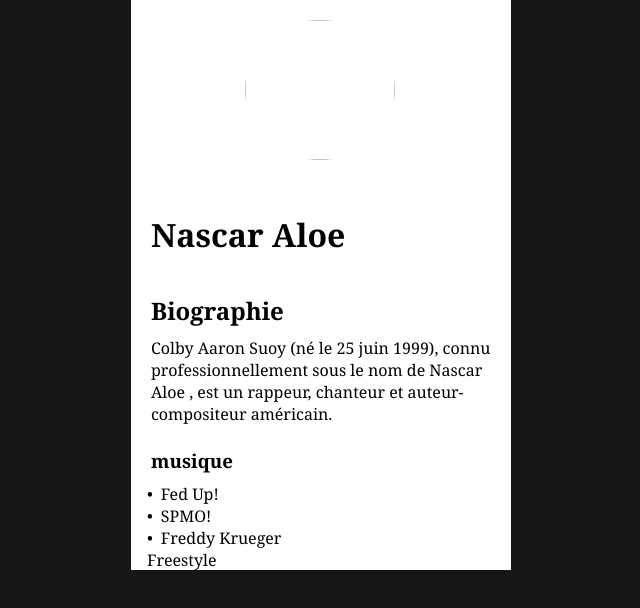
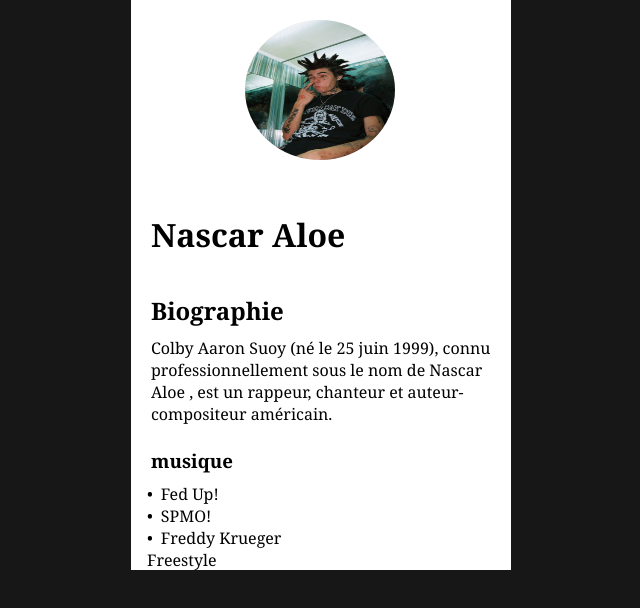
Before and after one commit to Webstart-Vincent/premiere-page-responsive-terrielama, a plain HTML site: page index.html in a window 1280 px wide. Shown: the whole page, without its empty margins (319-959 px from the left). Drawn offline with Linux system fonts and the light colour scheme.

Commit message:
Update index.html

```diff
--- a/index.html
+++ b/index.html
@@ -11,7 +11,7 @@
         <body>
         <div class="first_page">
         <div class="pic">
-        <img src="nascar.jpg">
+        <img src="image/nascar.jpg">
         </div>
 
         <div class="text">
```
